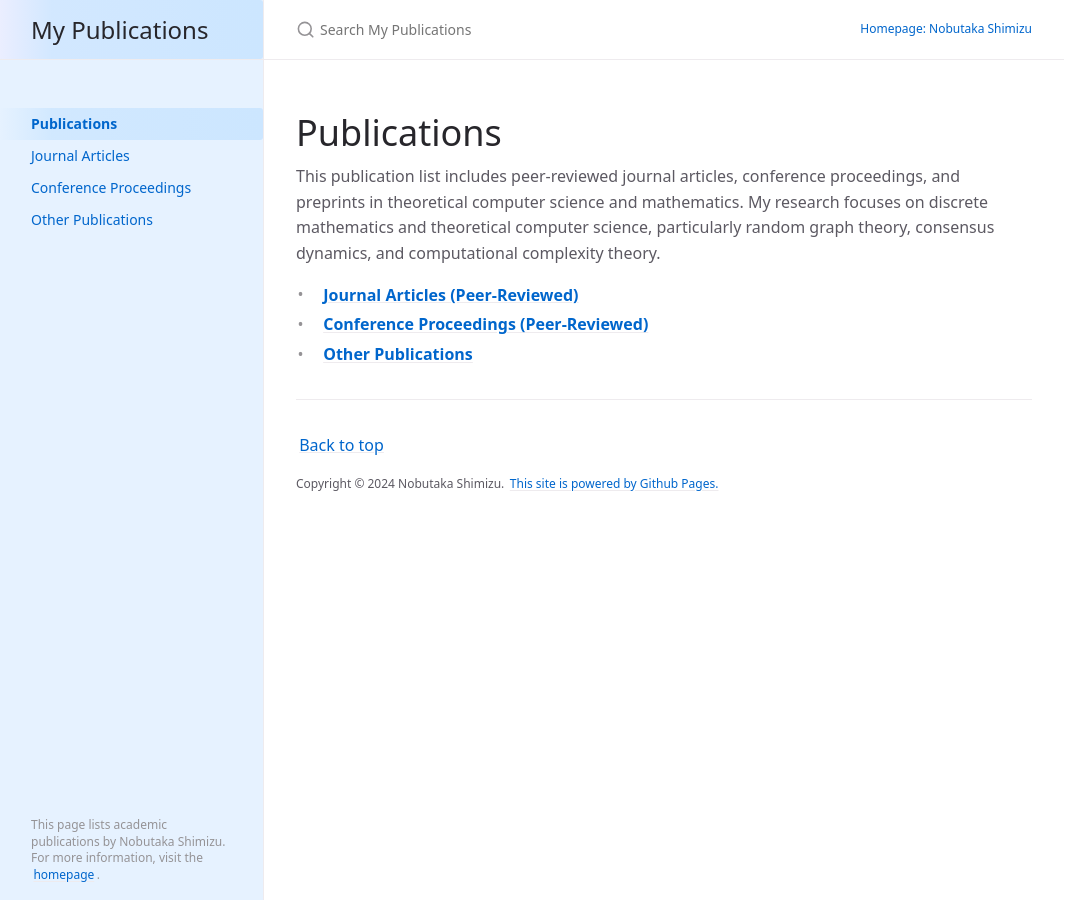
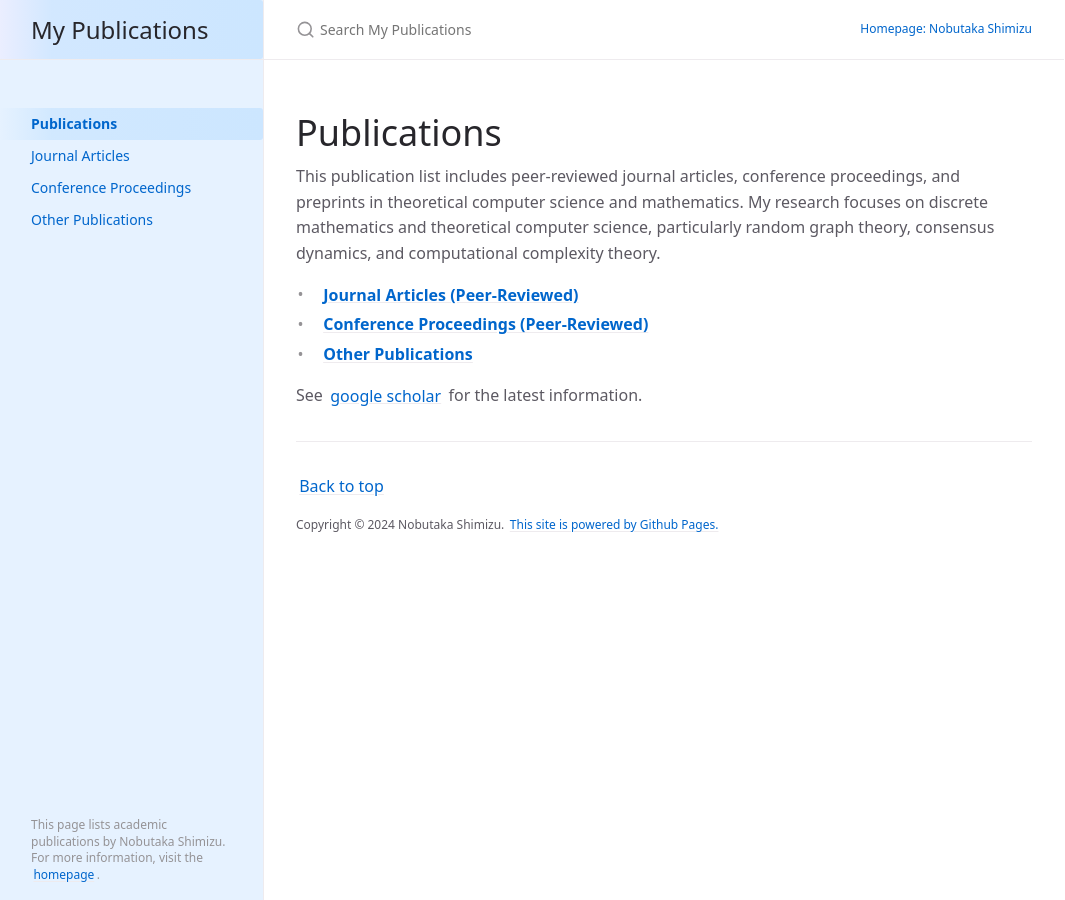
Before and after one commit to NobutakaShimizu/mypapers, a Jekyll site: the page built from index.md, in a window 1280 px wide. Shown: the whole page, without its empty margins (0-1065 px from the left). Built offline with Jekyll 4.4.1, drawn with Linux system fonts in a browser that asks for light colours; cached includes are drawn as plain includes.

Commit message:
学術出版物リストにGoogle Scholarへのリンクを追加し、最新の情報へのアクセスを向上させた。

```diff
--- a/index.md
+++ b/index.md
@@ -12,3 +12,5 @@ This publication list includes peer-reviewed journal articles, conference procee
 - [**Journal Articles (Peer-Reviewed)**]({{ site.baseurl }}/docs/journal)
 - [**Conference Proceedings (Peer-Reviewed)**]({{ site.baseurl }}/docs/conference)
 - [**Other Publications**]({{ site.baseurl }}/docs/other)
+
+See [google scholar](https://scholar.google.com/citations?user=FB2nx_oAAAAJ) for the latest information.
```
